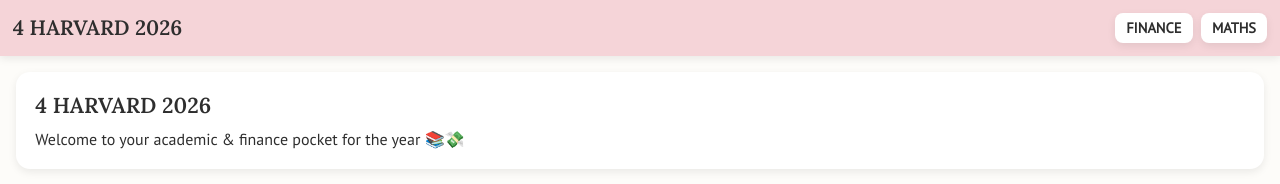
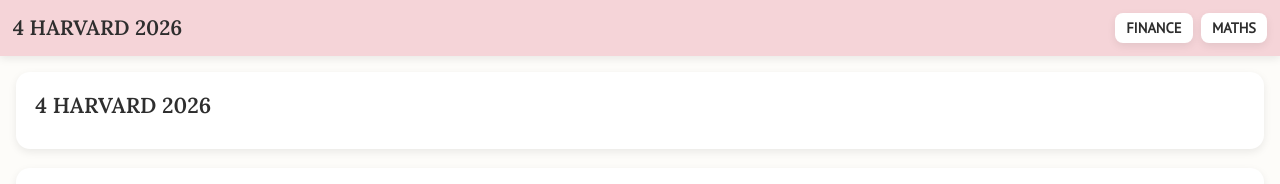
Before and after one commit to its-iqram/4-HARVARD, a plain HTML site: page index.html in a window 1280 px wide. Shown: the top 184 px of the page. Drawn offline with Linux system fonts and the light colour scheme.

Commit message:
Update index.html

```diff
--- a/index.html
+++ b/index.html
@@ -134,7 +134,6 @@
 
 <section class="section">
     <h1 class="section-title">4 HARVARD 2026</h1>
-    <p>Welcome to your academic & finance pocket for the year 📚💸</p>
 </section>
 
 <section id="finance" class="section">
```
